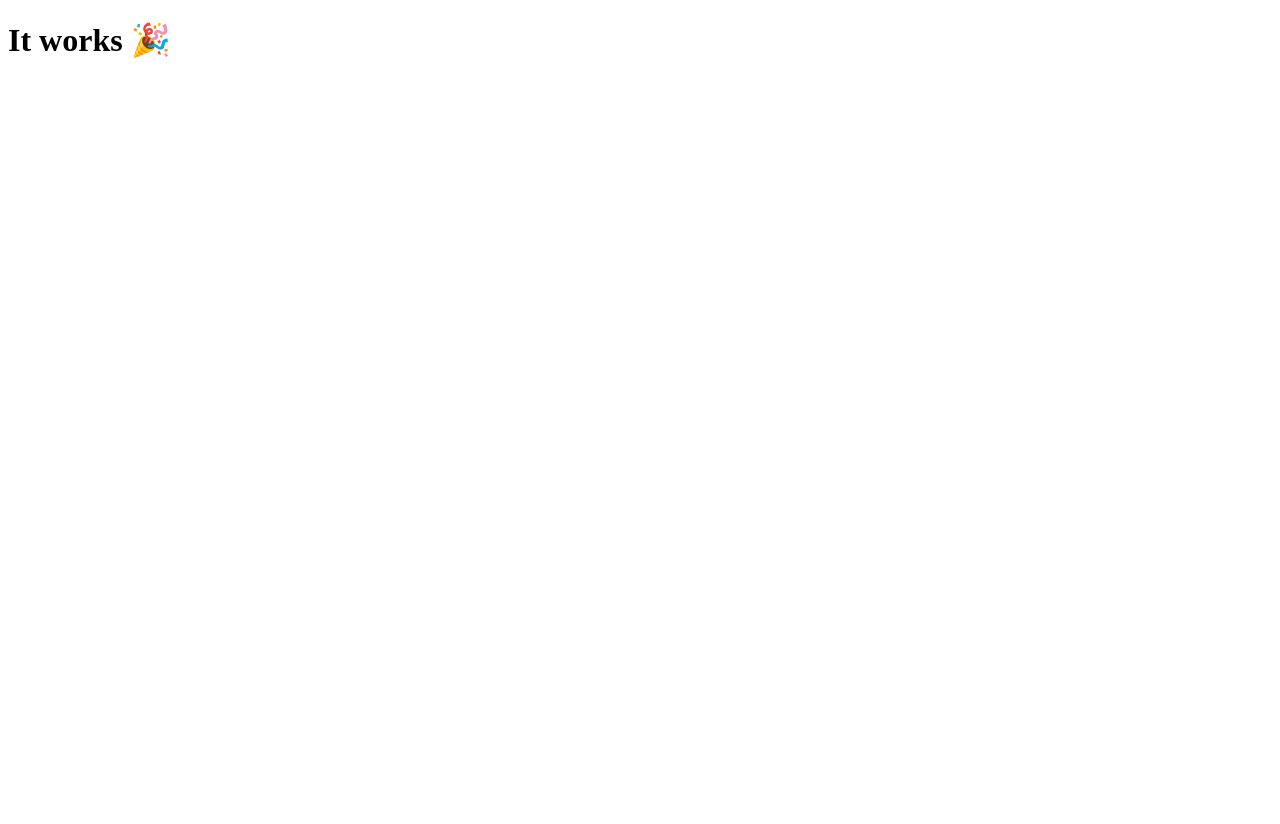
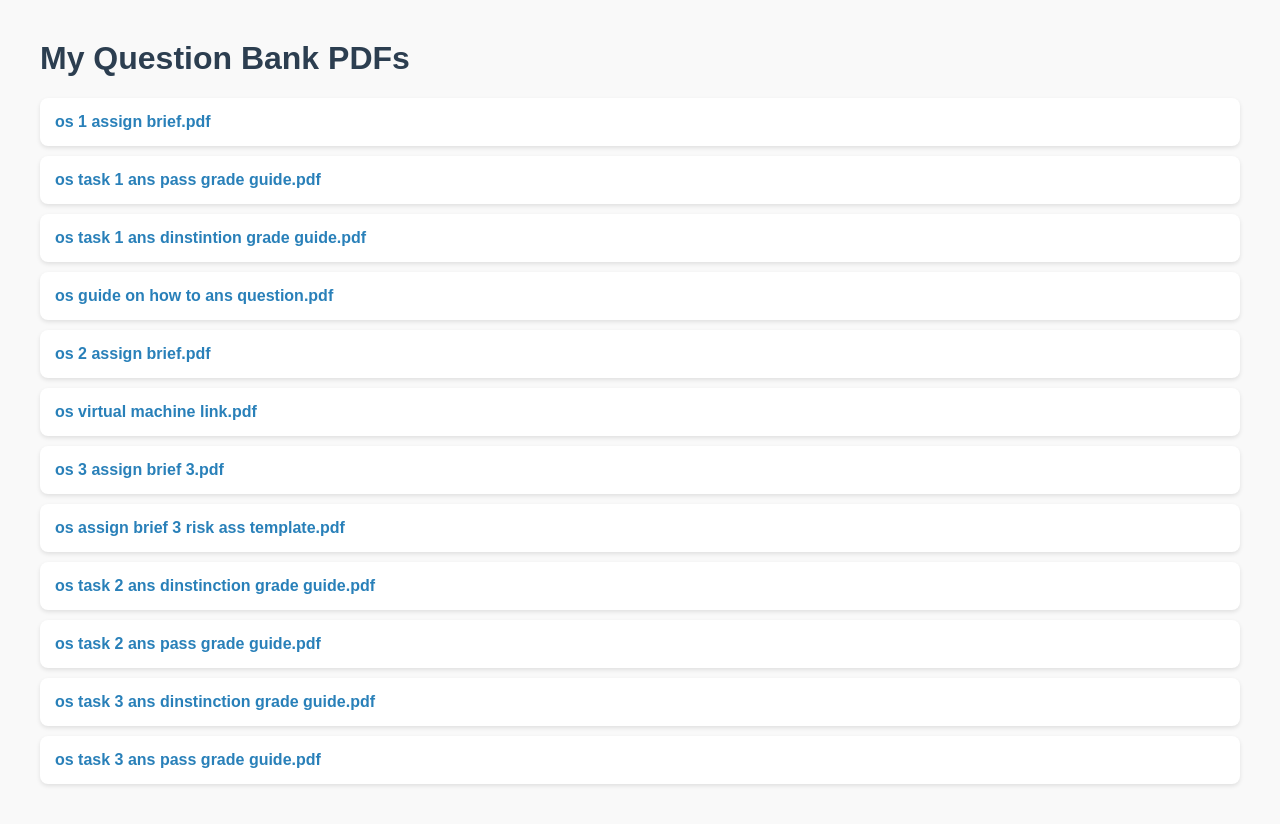
Before and after one commit to dandann1212/dandann1212.github.io, a plain HTML site: page index.html in a window 1280 px wide. Before the commit the page ends 800 px from the top, so only its background shows below. Drawn offline with Linux system fonts and the light colour scheme.

Commit message:
Update index.html

```diff
--- a/index.html
+++ b/index.html
@@ -1,9 +1,52 @@
 <!DOCTYPE html>
 <html>
 <head>
+  <meta charset="UTF-8">
   <title>My Question Bank</title>
+  <style>
+    body { font-family: Arial, sans-serif; margin: 40px; background: #f9f9f9; color: #333; }
+    h1 { color: #2c3e50; }
+    ul { list-style: none; padding: 0; }
+    li { background: #fff; margin: 10px 0; padding: 15px; border-radius: 8px; box-shadow: 0 2px 4px rgba(0,0,0,0.1); }
+    a { color: #2980b9; text-decoration: none; font-weight: bold; }
+    a:hover { text-decoration: underline; }
+  </style>
 </head>
 <body>
-  <h1>It works 🎉</h1>
+  <h1>My Question Bank PDFs</h1>
+  <ul id="pdf-list"></ul>
+
+  <script>
+    // Folder containing your PDFs
+    const folder = "david resources os 1st takes/";
+
+    // List all your 12 PDF filenames (with .pdf extensions!)
+    const pdfFiles = [
+      "os 1 assign brief.pdf",
+      "os task 1 ans pass grade guide.pdf",
+      "os task 1 ans dinstintion grade guide.pdf",
+      "os guide on how to ans question.pdf",
+      "os 2 assign brief.pdf",
+      "os virtual machine link.pdf",
+      "os 3 assign brief 3.pdf",
+      "os assign brief 3 risk ass template.pdf",
+      "os task 2 ans dinstinction grade guide.pdf",
+      "os task 2 ans pass grade guide.pdf",
+      "os task 3 ans dinstinction grade guide.pdf",
+      "os task 3 ans pass grade guide.pdf"
+    ];
+
+    const list = document.getElementById("pdf-list");
+
+    pdfFiles.forEach(pdf => {
+      const li = document.createElement("li");
+      const link = document.createElement("a");
+      link.href = folder + pdf; // combines folder and filename
+      link.target = "_blank";   // opens in new tab
+      link.textContent = pdf;   // text shown on page
+      li.appendChild(link);
+      list.appendChild(li);
+    });
+  </script>
 </body>
 </html>
```
